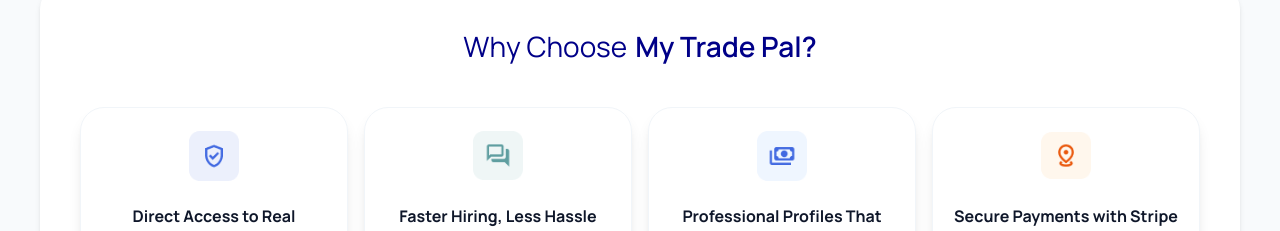
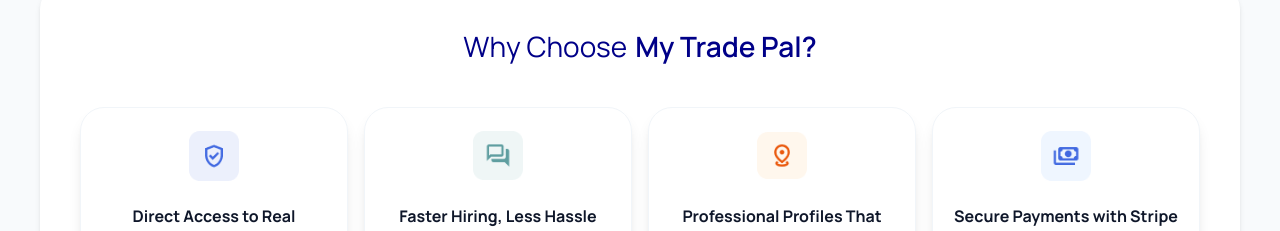
Before and after one commit to Maazkhalid47/trade-pal-web, a Next.js app: page / in a window 1280 px wide. Shown: the part 2480-2711 px from the top of the page. Built offline with nearby package versions, Linux system fonts and the light colour scheme; no server answers; the database is empty.

Commit message:
feat: swap icons in Features component for clarity
Co-authored-by: Mu'az Khalid <76614672+Maazkhalid47@users.noreply.github.com>

```diff
--- a/app/components/features.js
+++ b/app/components/features.js
@@ -63,8 +63,8 @@ const Features = () => {
                 hover:scale-105 hover:bg-[#02C6C60D] hover:border-[#4169E1] border-[1.5px]"
           >
             <IconCard
-              src="/money.png"
-              alt="img-4"
+              src="/location.png"
+              alt="Professional profile icon"
               color="#fff"
               height={50}
               width={50}
@@ -83,8 +83,8 @@ const Features = () => {
                 hover:scale-105 hover:bg-[#02C6C60D] hover:border-[#4169E1] border-[1.5px]"
           >
             <IconCard
-              src="/location.png"
-              alt="img-4"
+              src="/money.png"
+              alt="Secure payments icon"
               color="#fff"
               height={50}
               width={50}
```
